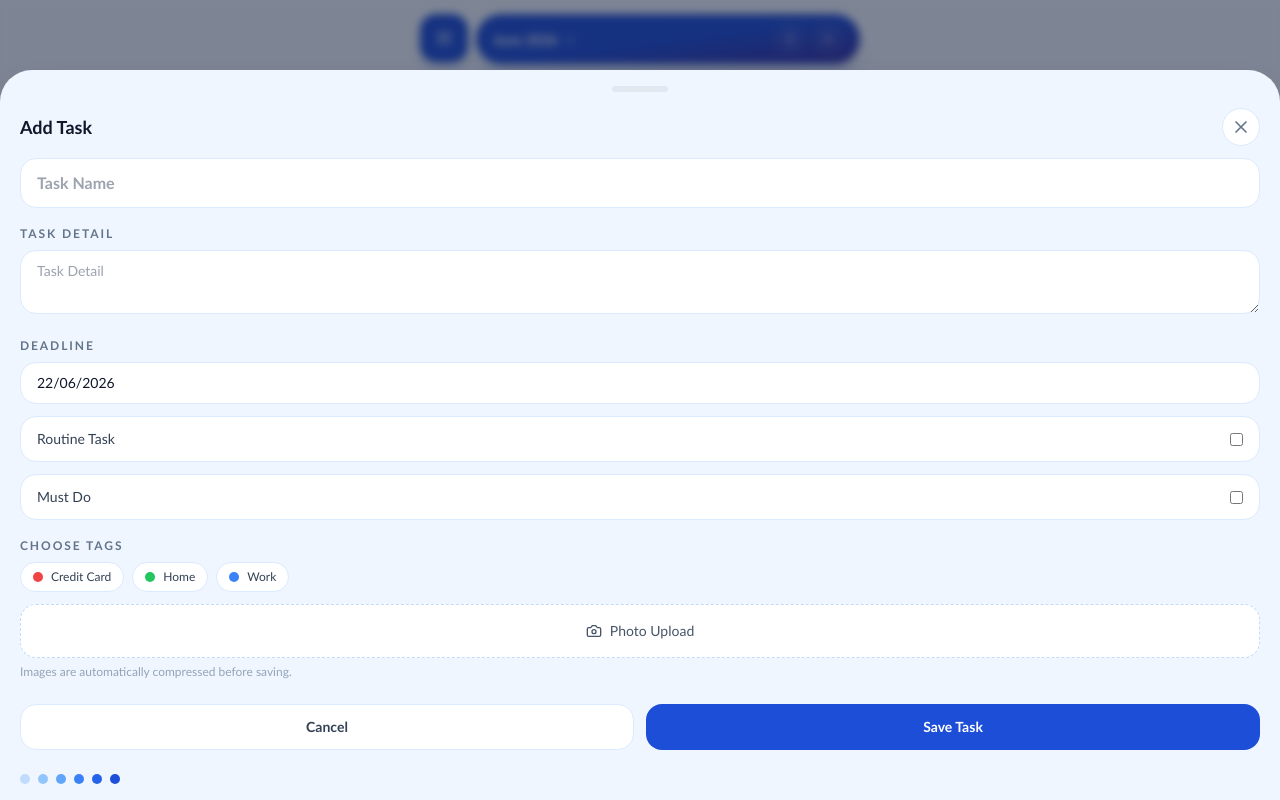
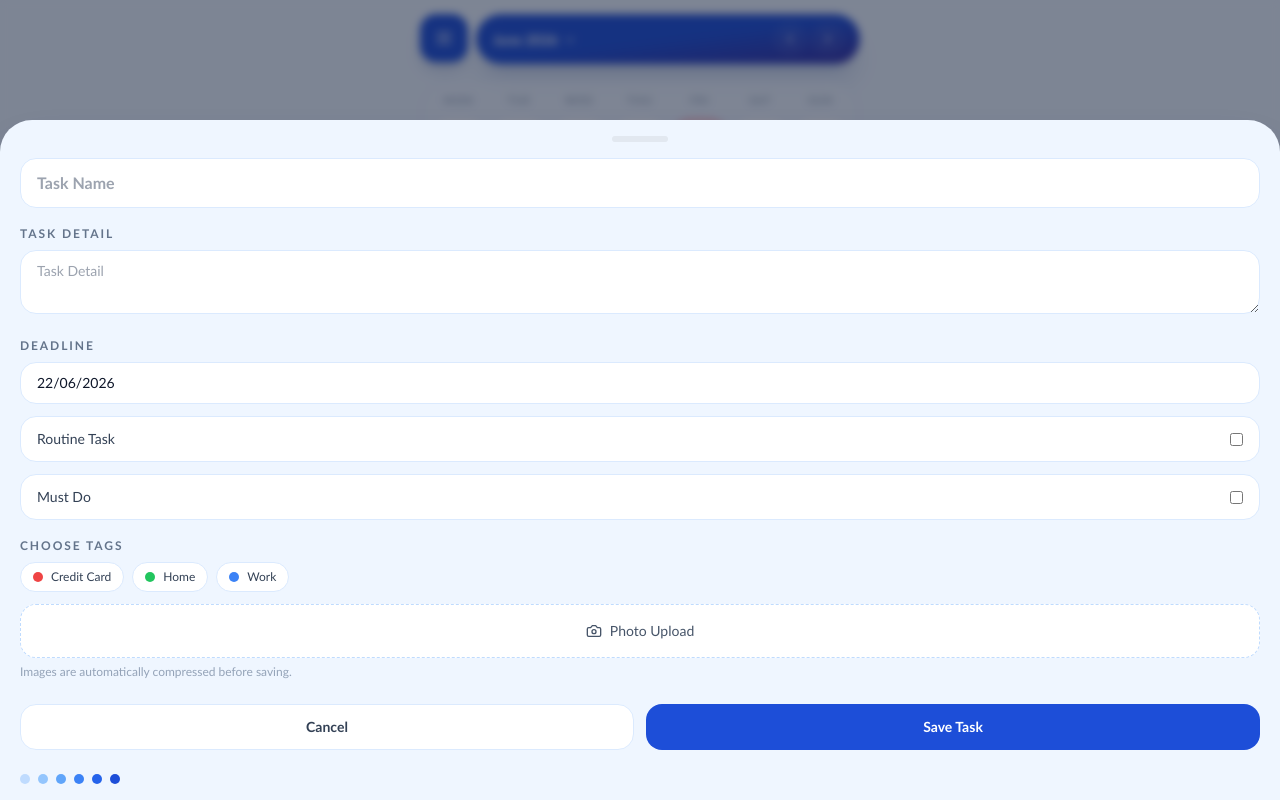
Before and after one commit to h13214489-sketch/taskmng, a React (Vite) app: page / in a window 1280 px wide. Both pictures are taken after a click on the button 1232 px from the left and 744 px from the top of the page. Built offline with nearby package versions, Linux system fonts and the light colour scheme.

Commit message:
feat: Revise Tadknmg UI
Co-authored-by: traeagent <traeagent@users.noreply.github.com>

```diff
--- a/src/components/task-sheet.tsx
+++ b/src/components/task-sheet.tsx
@@ -180,6 +180,7 @@ export function TaskSheet({
     <div className="fixed inset-0 z-50 flex items-end bg-slate-900/50 backdrop-blur-sm">
       <section className="max-h-[92vh] w-full overflow-y-auto rounded-t-[32px] bg-blue-50 px-5 pb-4 pt-4 shadow-2xl shadow-blue-900/20">
         <div className="mx-auto mb-4 h-1.5 w-14 rounded-full bg-slate-200" />
+        {mode !== "create" ? (
           <div className="mb-3 flex items-center justify-between gap-4">
             {mode === "detail" ? <div /> : <h2 className="text-lg font-semibold text-slate-900">{title}</h2>}
             <div className="flex items-center gap-2">
@@ -203,6 +204,7 @@ export function TaskSheet({
               </button>
             </div>
           </div>
+        ) : null}
 
         {mode === "complete" && task ? (
           <div className="space-y-4">
```
Lines whose indentation alone changed are shown as unchanged.
